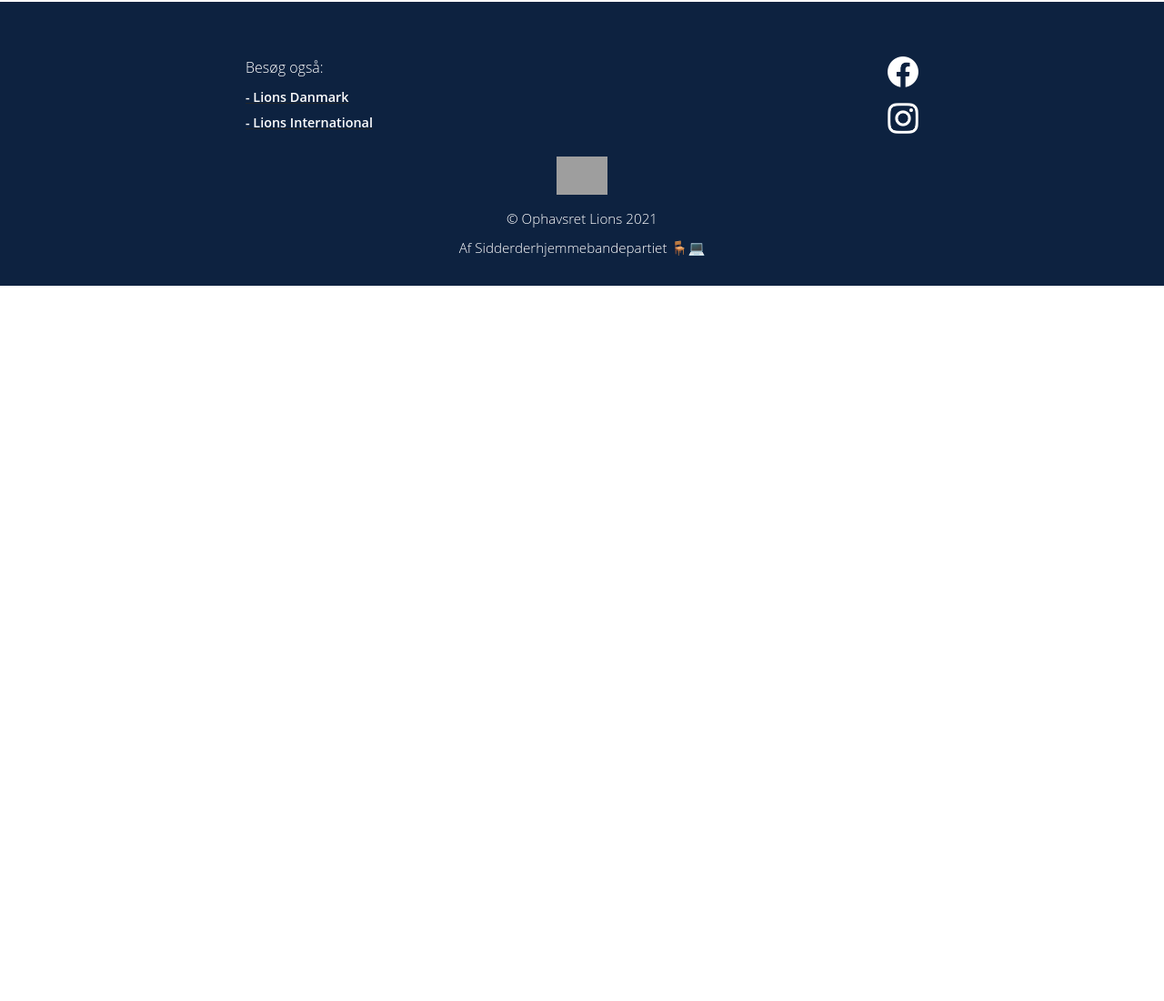
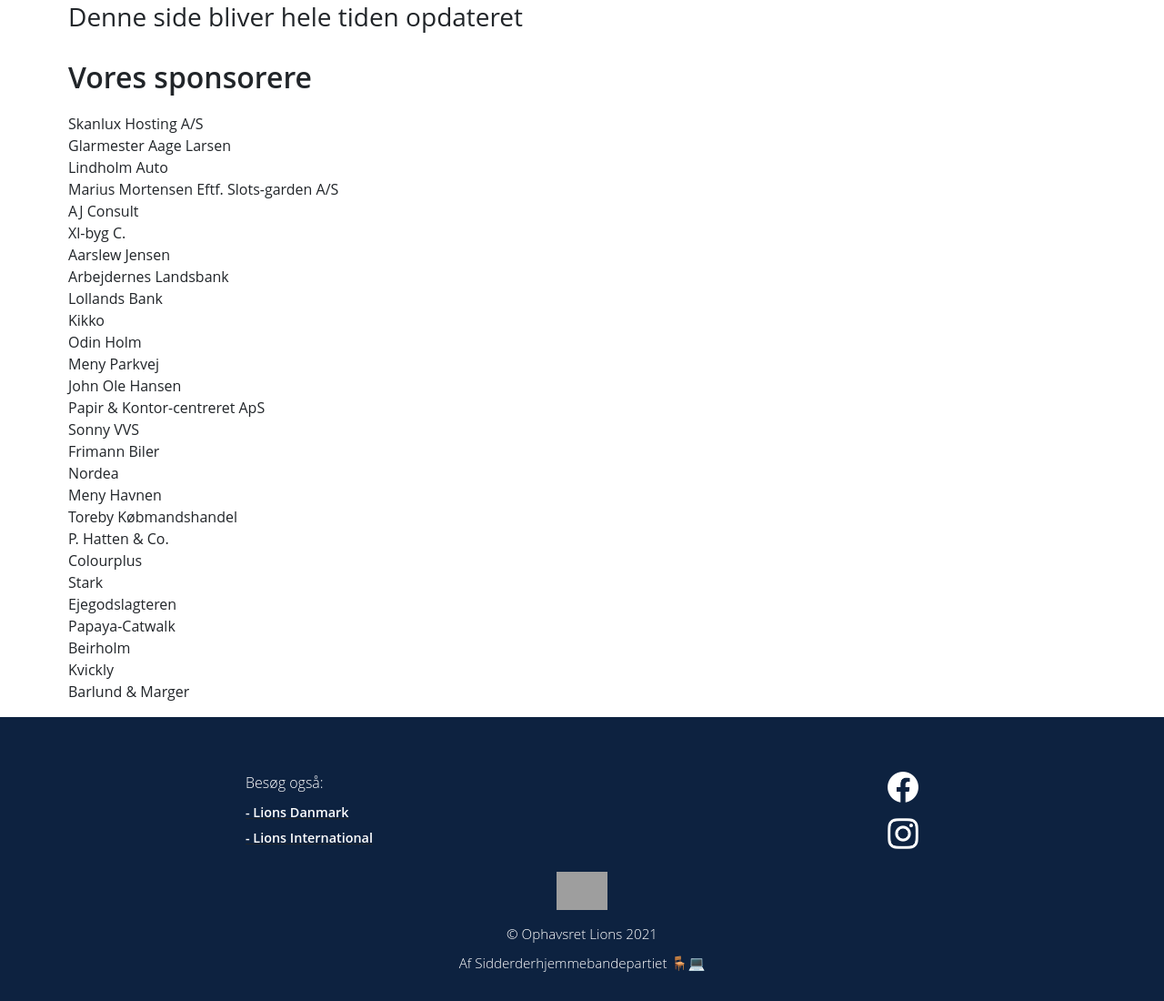
Before and after one commit to ChongIsCode/Lions_Nyk, a PHP site: page /sponsorindex.php in a window 1280 px wide. Shown: the part 84-1184 px from the top of the page at 91% size. Before the commit the page ends 398 px from the top, so only its background shows below. Run offline with PHP 8.4, Linux system fonts and the light colour scheme; style sheets or scripts are compiled from the project's sources; some libraries are stand-ins or nearby versions; grey boxes are pictures that could not be loaded.

Commit message:
Oprettet liste med sponsorere og overskrifter

```diff
--- a/css/styles.scss
+++ b/css/styles.scss
@@ -574,3 +574,7 @@ li {
 .input-group {
 	width: 300px;
 }
+
+.sponsor{
+	padding-left: 75px;
+}
--- a/sponsorindex.php
+++ b/sponsorindex.php
@@ -29,6 +29,41 @@
 <body>
 <?php include 'include/menu.php';?>
 
+<div class="sponsor">
+    <h3>Denne side bliver hele tiden opdateret</h3>
+
+    <h2>Vores sponsorere</h2>
+
+    <ul>
+        <li>Skanlux Hosting A/S</li>
+        <li>Glarmester Aage Larsen</li>
+        <li>Lindholm Auto</li>
+        <li>Marius Mortensen Eftf. Slots-garden A/S</li>
+        <li>AJ Consult</li>
+        <li>Xl-byg C.</li>
+        <li>Aarslew Jensen</li>
+        <li>Arbejdernes Landsbank</li>
+        <li>Lollands Bank</li>
+        <li>Kikko</li>
+        <li>Odin Holm</li>
+        <li>Meny Parkvej</li>
+        <li>John Ole Hansen</li>
+        <li>Papir & Kontor-centreret ApS</li>
+        <li>Sonny VVS</li>
+        <li>Frimann Biler</li>
+        <li>Nordea</li>
+        <li>Meny Havnen</li>
+        <li>Toreby Købmandshandel</li>
+        <li>P. Hatten & Co.</li>
+        <li>Colourplus</li>
+        <li>Stark</li>
+        <li>Ejegodslagteren</li>
+        <li>Papaya-Catwalk</li>
+        <li>Beirholm</li>
+        <li>Kvickly</li>
+        <li>Barlund & Marger</li>
+    </ul>
+</div>
 
 <!-- Footer -->
 <?php include 'include/footer.php';?>
```
